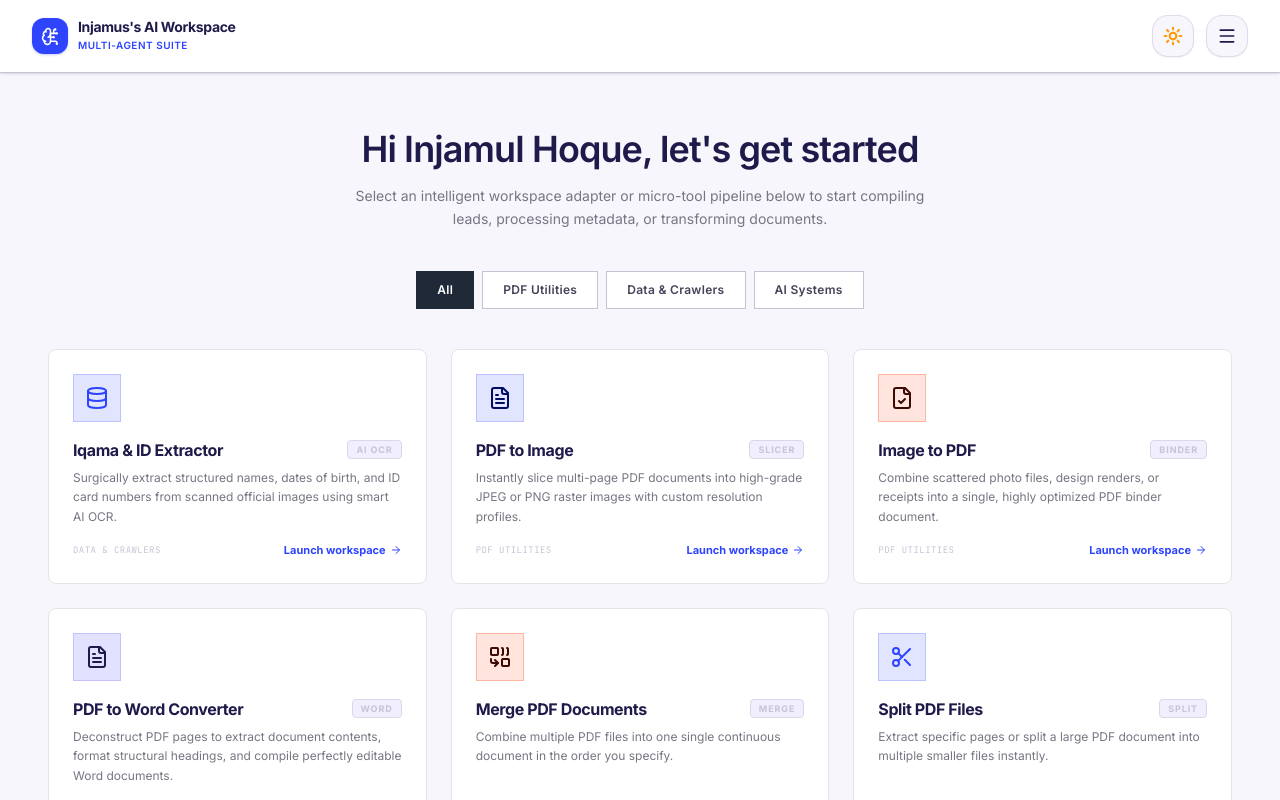
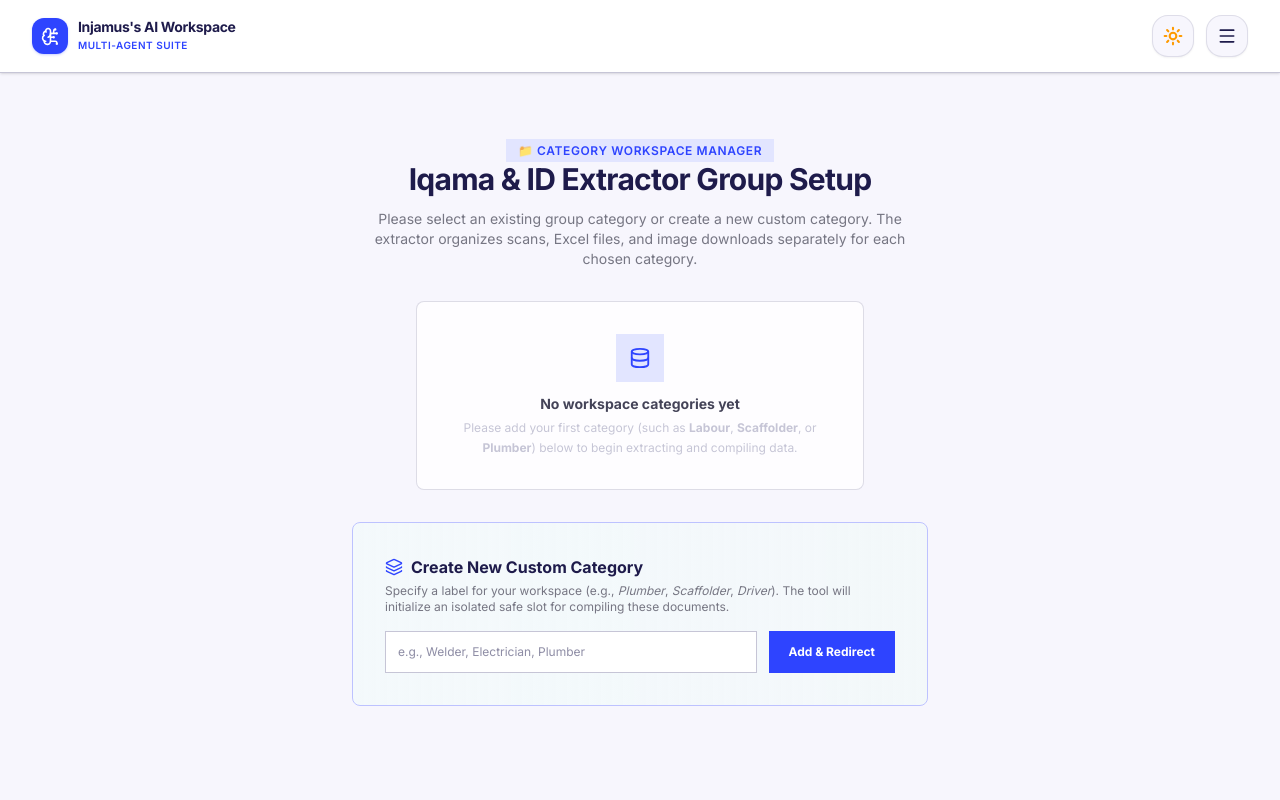
Before and after one commit to ihmunna1234/multi-agent-productivity-suite--1-, a React (Vite) app: page /iqama-extractor in a window 1280 px wide. Built offline with nearby package versions, Linux system fonts and the light colour scheme.

Commit message:
feat: initialize project with react-router-dom, core UI navigation, and multi-agent routing structure

```diff
--- a/package.json
+++ b/package.json
@@ -28,6 +28,8 @@
     "pdfjs-dist": "^6.0.227",
     "react": "^19.0.1",
     "react-dom": "^19.0.1",
+    "react-helmet-async": "^3.0.0",
+    "react-router-dom": "^7.18.1",
     "vite": "^6.2.3",
     "xlsx": "^0.18.5"
   },
--- a/src/App.tsx
+++ b/src/App.tsx
@@ -1,4 +1,6 @@
 import React, { useState, useEffect } from "react";
+import { Routes, Route, useNavigate, useLocation } from "react-router-dom";
+import { Helmet } from "react-helmet-async";
 import {
   LayoutDashboard,
   Database,
@@ -17,9 +19,9 @@ import {
   PenTool,
   Combine,
   Scissors,
-  Layers
+  Layers,
+  MapPin
 } from "lucide-react";
-import { ActiveAgent } from "./types";
 
 // Import custom agents
 import Dashboard from "./components/Dashboard";
@@ -34,10 +36,10 @@ import GoogleMapsExtractor from "./components/GoogleMapsExtractor";
 import MergePdf from "./components/MergePdf";
 import SplitPdf from "./components/SplitPdf";
 import OrganizePdf from "./components/OrganizePdf";
-import { MapPin } from "lucide-react";
 
 export default function App() {
-  const [activeAgent, setActiveAgent] = useState<ActiveAgent>("dashboard");
+  const navigate = useNavigate();
+  const location = useLocation();
   const [isMobileMenuOpen, setIsMobileMenuOpen] = useState(false);
   const [theme, setTheme] = useState<"light" | "dark" | "night">(() => {
     try {
@@ -61,21 +63,21 @@ export default function App() {
   };
 
   const navigationItems = [
-    { id: "extractor" as ActiveAgent, name: "Iqama Extractor", icon: <Database size={16} />, pill: "AI OCR" },
-    { id: "pdf-to-img" as ActiveAgent, name: "PDF to Image", icon: <FileText size={16} />, pill: "Slicer" },
-    { id: "img-to-pdf" as ActiveAgent, name: "Image to PDF", icon: <FileCheck size={16} />, pill: "Binder" },
-    { id: "pdf-to-word" as ActiveAgent, name: "PDF to Word", icon: <FileText size={16} />, pill: "Convert" },
-    { id: "merge-pdf" as ActiveAgent, name: "Merge PDF", icon: <Combine size={16} />, pill: "Merge" },
-    { id: "split-pdf" as ActiveAgent, name: "Split PDF", icon: <Scissors size={16} />, pill: "Split" },
-    { id: "organize-pdf" as ActiveAgent, name: "Organize PDF", icon: <Layers size={16} />, pill: "Organize" },
-    { id: "watermark-remover" as ActiveAgent, name: "Watermark Remover", icon: <Eraser size={16} />, pill: "Clean" },
-    { id: "products" as ActiveAgent, name: "Product Scout", icon: <Search size={16} />, pill: "Market" },
-    { id: "resume-maker" as ActiveAgent, name: "Resume Studio", icon: <Sparkles size={16} />, pill: "Career" },
-    { id: "maps-extractor" as ActiveAgent, name: "Leads Extractor", icon: <MapPin size={16} />, pill: "G-Maps" },
+    { path: "/iqama-extractor", name: "Iqama Extractor", icon: <Database size={16} />, pill: "AI OCR" },
+    { path: "/pdf-to-image", name: "PDF to Image", icon: <FileText size={16} />, pill: "Slicer" },
+    { path: "/image-to-pdf", name: "Image to PDF", icon: <FileCheck size={16} />, pill: "Binder" },
+    { path: "/pdf-to-word", name: "PDF to Word", icon: <FileText size={16} />, pill: "Convert" },
+    { path: "/merge-pdf", name: "Merge PDF", icon: <Combine size={16} />, pill: "Merge" },
+    { path: "/split-pdf", name: "Split PDF", icon: <Scissors size={16} />, pill: "Split" },
+    { path: "/organize-pdf", name: "Organize PDF", icon: <Layers size={16} />, pill: "Organize" },
+    { path: "/watermark-remover", name: "Watermark Remover", icon: <Eraser size={16} />, pill: "Clean" },
+    { path: "/product-scout", name: "Product Scout", icon: <Search size={16} />, pill: "Market" },
+    { path: "/resume-studio", name: "Resume Studio", icon: <Sparkles size={16} />, pill: "Career" },
+    { path: "/maps-extractor", name: "Leads Extractor", icon: <MapPin size={16} />, pill: "G-Maps" },
   ];
 
-  const handleNavigate = (id: ActiveAgent) => {
-    setActiveAgent(id);
+  const handleNavigate = (path: string) => {
+    navigate(path);
     setIsMobileMenuOpen(false); // Close mobile popup navigation if open
   };
 
@@ -83,6 +85,9 @@ export default function App() {
 
   return (
     <div className={`flex flex-col h-screen bg-background font-sans text-on-background antialiased overflow-hidden relative ${themeClass}`}>
+      <Helmet>
+        <title>Injamus's AI Workspace</title>
+      </Helmet>
 
       {/* Premium Top Navigation Bar */}
       <header className="bg-surface-container-lowest border-b border-outline-variant flex-shrink-0 z-50 relative shadow-sm">
@@ -90,7 +95,7 @@ export default function App() {
           <div className="flex items-center justify-between h-16 md:h-18">
 
             {/* Logo/Branding Node */}
-            <div className="flex items-center gap-2.5 cursor-pointer select-none" onClick={() => handleNavigate("dashboard")}>
+            <div className="flex items-center gap-2.5 cursor-pointer select-none" onClick={() => handleNavigate("/")}>
               <div className="w-9 h-9 rounded-xl bg-primary flex items-center justify-center text-white shadow-sm shadow-primary/20 active:scale-95 transition-transform">
                 <BrainCircuit size={19} />
               </div>
@@ -146,11 +151,11 @@ export default function App() {
               Select Agent Tool
             </h3>
             {navigationItems.map((item) => {
-              const isActive = activeAgent === item.id;
+              const isActive = location.pathname === item.path;
               return (
                 <button
-                  key={item.id}
-                  onClick={() => handleNavigate(item.id)}
+                  key={item.path}
+                  onClick={() => handleNavigate(item.path)}
                   className={`w-full flex items-center justify-between p-3 rounded-2xl text-xs font-semibold tracking-wide transition-all cursor-pointer ${
                     isActive
                       ? "bg-primary-container text-on-primary-container border border-primary-container"
@@ -173,8 +178,6 @@ export default function App() {
                 </button>
               );
             })}
-
-
           </div>
         )}
       </header>
@@ -184,42 +187,20 @@ export default function App() {
 
         {/* Dynamic Workspaces */}
         <div id="workspace-content-body" className="p-4 md:p-8 max-w-7xl w-full mx-auto flex-1 pb-16 bg-background">
-          {activeAgent === "dashboard" && (
-            <Dashboard onNavigate={handleNavigate} />
-          )}
-          {activeAgent === "extractor" && (
-            <IqamaExtractor />
-          )}
-          {activeAgent === "pdf-to-img" && (
-            <PdfToImg />
-          )}
-          {activeAgent === "img-to-pdf" && (
-            <ImgToPdf />
-          )}
-          {activeAgent === "pdf-to-word" && (
-            <PdfToWord />
-          )}
-          {activeAgent === "watermark-remover" && (
-            <WatermarkRemover />
-          )}
-          {activeAgent === "products" && (
-            <ProductFinder />
-          )}
-          {activeAgent === "resume-maker" && (
-            <ResumeMaker />
-          )}
-          {activeAgent === "maps-extractor" && (
-            <GoogleMapsExtractor />
-          )}
-          {activeAgent === "merge-pdf" && (
-            <MergePdf />
-          )}
-          {activeAgent === "split-pdf" && (
-            <SplitPdf />
-          )}
-          {activeAgent === "organize-pdf" && (
-            <OrganizePdf />
-          )}
+          <Routes>
+            <Route path="/" element={<Dashboard />} />
+            <Route path="/iqama-extractor" element={<IqamaExtractor />} />
+            <Route path="/pdf-to-image" element={<PdfToImg />} />
+            <Route path="/image-to-pdf" element={<ImgToPdf />} />
+            <Route path="/pdf-to-word" element={<PdfToWord />} />
+            <Route path="/merge-pdf" element={<MergePdf />} />
+            <Route path="/split-pdf" element={<SplitPdf />} />
+            <Route path="/organize-pdf" element={<OrganizePdf />} />
+            <Route path="/watermark-remover" element={<WatermarkRemover />} />
+            <Route path="/product-scout" element={<ProductFinder />} />
+            <Route path="/resume-studio" element={<ResumeMaker />} />
+            <Route path="/maps-extractor" element={<GoogleMapsExtractor />} />
+          </Routes>
         </div>
       </main>
 
--- a/src/components/Dashboard.tsx
+++ b/src/components/Dashboard.tsx
@@ -1,4 +1,5 @@
 import React, { useState } from "react";
+import { useNavigate } from "react-router-dom";
 import {
   FileCheck,
   FileText,
@@ -15,13 +16,9 @@ import {
   Combine,
   Scissors
 } from "lucide-react";
-import { ActiveAgent } from "../types";
 
-interface DashboardProps {
-  onNavigate: (agent: ActiveAgent) => void;
-}
-
-export default function Dashboard({ onNavigate }: DashboardProps) {
+export default function Dashboard() {
+  const navigate = useNavigate();
   const [selectedCategory, setSelectedCategory] = useState<string>("All");
 
   const categories = [
@@ -33,7 +30,7 @@ export default function Dashboard({ onNavigate }: DashboardProps) {
 
   const tools = [
     {
-      id: "extractor" as ActiveAgent,
+      path: "/iqama-extractor",
       title: "Iqama & ID Extractor",
       category: "Data & Crawlers",
       description: "Surgically extract structured names, dates of birth, and ID card numbers from scanned official images using smart AI OCR.",
@@ -42,7 +39,7 @@ export default function Dashboard({ onNavigate }: DashboardProps) {
       pill: "AI OCR"
     },
     {
-      id: "pdf-to-img" as ActiveAgent,
+      path: "/pdf-to-image",
       title: "PDF to Image",
       category: "PDF Utilities",
       description: "Instantly slice multi-page PDF documents into high-grade JPEG or PNG raster images with custom resolution profiles.",
@@ -51,7 +48,7 @@ export default function Dashboard({ onNavigate }: DashboardProps) {
       pill: "Slicer"
     },
     {
-      id: "img-to-pdf" as ActiveAgent,
+      path: "/image-to-pdf",
       title: "Image to PDF",
       category: "PDF Utilities",
       description: "Combine scattered photo files, design renders, or receipts into a single, highly optimized PDF binder document.",
@@ -60,7 +57,7 @@ export default function Dashboard({ onNavigate }: DashboardProps) {
       pill: "Binder"
     },
     {
-      id: "pdf-to-word" as ActiveAgent,
+      path: "/pdf-to-word",
       title: "PDF to Word Converter",
       category: "PDF Utilities",
       description: "Deconstruct PDF pages to extract document contents, format structural headings, and compile perfectly editable Word documents.",
@@ -69,7 +66,7 @@ export default function Dashboard({ onNavigate }: DashboardProps) {
       pill: "Word"
     },
     {
-      id: "merge-pdf" as ActiveAgent,
+      path: "/merge-pdf",
       title: "Merge PDF Documents",
       category: "PDF Utilities",
       description: "Combine multiple PDF files into one single continuous document in the order you specify.",
@@ -78,7 +75,7 @@ export default function Dashboard({ onNavigate }: DashboardProps) {
       pill: "Merge"
     },
     {
-      id: "split-pdf" as ActiveAgent,
+      path: "/split-pdf",
       title: "Split PDF Files",
       category: "PDF Utilities",
       description: "Extract specific pages or split a large PDF document into multiple smaller files instantly.",
@@ -87,7 +84,7 @@ export default function Dashboard({ onNavigate }: DashboardProps) {
       pill: "Split"
     },
     {
-      id: "organize-pdf" as ActiveAgent,
+      path: "/organize-pdf",
       title: "Organize PDF Pages",
       category: "PDF Utilities",
       description: "Rearrange, delete, or rotate pages within your PDF document using an interactive drag-and-drop workspace.",
@@ -96,7 +93,7 @@ export default function Dashboard({ onNavigate }: DashboardProps) {
       pill: "Organize"
     },
     {
-      id: "watermark-remover" as ActiveAgent,
+      path: "/watermark-remover",
       title: "Watermark Remover from Image/PDF",
       category: "PDF Utilities",
       description: "Erase stamp watermarks, signature overlays, or faint background markings from image scans and PDF pages using smart filters.",
@@ -106,7 +103,7 @@ export default function Dashboard({ onNavigate }: DashboardProps) {
     },
 
     {
-      id: "products" as ActiveAgent,
+      path: "/product-scout",
       title: "Product Trend Scout",
       category: "AI Systems",
       description: "Analyze trending e-commerce product sectors, consumer categories, and active market intelligence with smart filters.",
@@ -115,7 +112,7 @@ export default function Dashboard({ onNavigate }: DashboardProps) {
       pill: "Market AI"
     },
     {
-      id: "resume-maker" as ActiveAgent,
+      path: "/resume-studio",
       title: "AI Resume Studio",
       category: "AI Systems",
       description: "Build high-grade professional resumes customized to your target job role using modern layout structures.",
@@ -124,7 +121,7 @@ export default function Dashboard({ onNavigate }: DashboardProps) {
       pill: "Career AI"
     },
     {
-      id: "maps-extractor" as ActiveAgent,
+      path: "/maps-extractor",
       title: "G-Maps Lead Extractor",
       category: "Data & Crawlers",
       description: "Compile high-quality physical store coordinates, telephone numbers, and email listings straight from active map graphs.",
@@ -179,8 +176,8 @@ export default function Dashboard({ onNavigate }: DashboardProps) {
         <div className="grid grid-cols-1 md:grid-cols-2 lg:grid-cols-3 xl:grid-cols-3 gap-6">
           {filteredTools.map((tool) => (
             <div
-              key={tool.id}
-              onClick={() => onNavigate(tool.id)}
+              key={tool.path}
+              onClick={() => navigate(tool.path)}
               className="group bg-surface-container-lowest rounded-lg p-6 border border-[#e4e4e7] hover:border-outline shadow-none hover:shadow-lg hover:-translate-y-1 transition-all duration-300 cursor-pointer flex flex-col justify-between min-h-[220px]"
             >
               <div className="space-y-4">
@@ -237,7 +234,7 @@ export default function Dashboard({ onNavigate }: DashboardProps) {
             </div>
           </div>
           <button
-            onClick={() => onNavigate("extractor")}
+            onClick={() => navigate("/iqama-extractor")}
             className="w-full md:w-auto text-xs font-bold text-white bg-inverse-surface hover:bg-primary-container px-6 py-3 rounded-DEFAULT shadow-none transition-all active:scale-95 cursor-pointer flex items-center justify-center gap-1.5 shrink-0"
           >
             <span>Quick Start OCR Extractor</span>
--- a/src/main.tsx
+++ b/src/main.tsx
@@ -1,12 +1,18 @@
 import {StrictMode} from 'react';
 import {createRoot} from 'react-dom/client';
+import { BrowserRouter } from 'react-router-dom';
+import { HelmetProvider } from 'react-helmet-async';
 import App from './App.tsx';
 import './index.css';
 import { SpeedInsights } from "@vercel/speed-insights/react";
 
 createRoot(document.getElementById('root')!).render(
   <StrictMode>
-    <App />
-    <SpeedInsights />
+    <HelmetProvider>
+      <BrowserRouter>
+        <App />
+        <SpeedInsights />
+      </BrowserRouter>
+    </HelmetProvider>
   </StrictMode>,
 );
```
Also changed, not shown: src/components/IqamaExtractor.tsx (+8 -2 lines), 2 other files (tests, documents, lock files or other folders).
